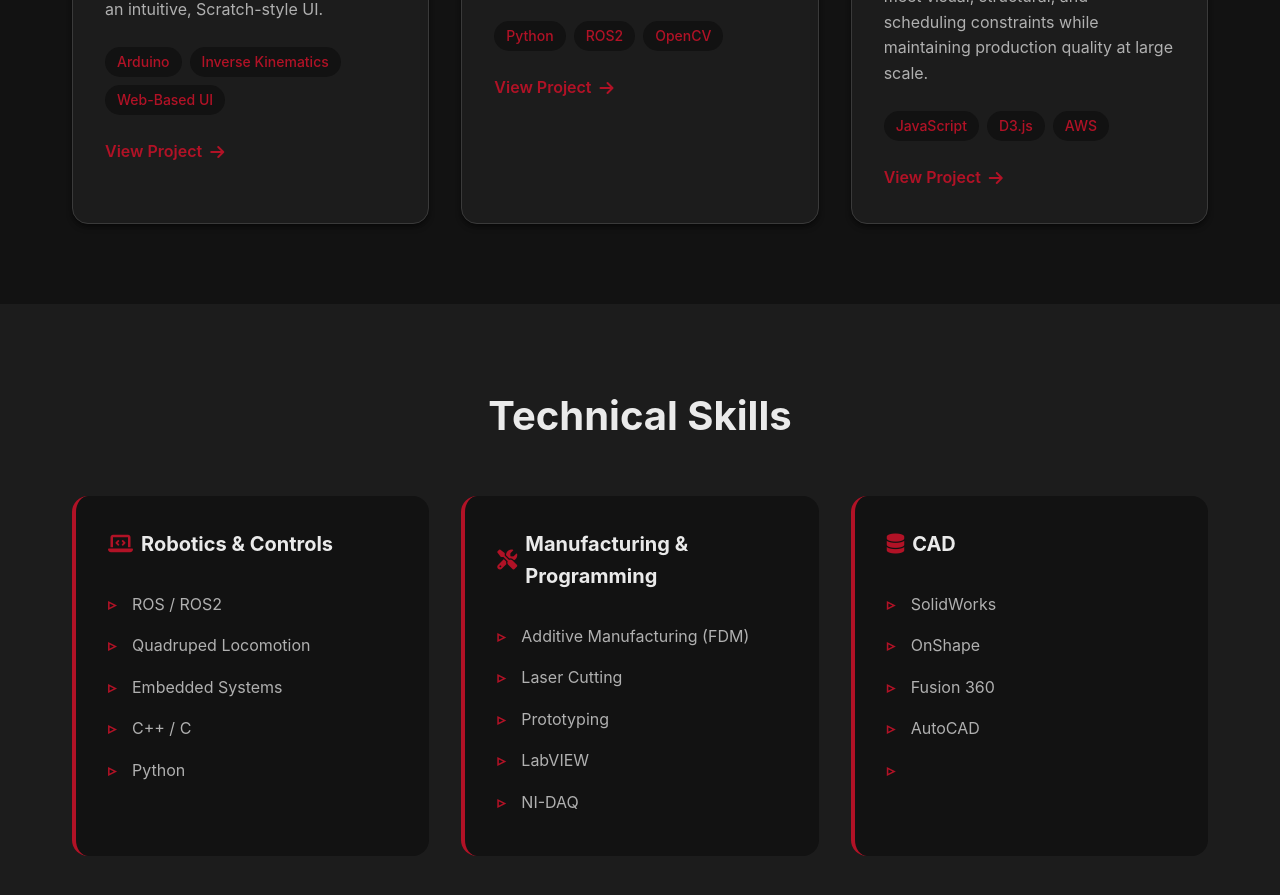
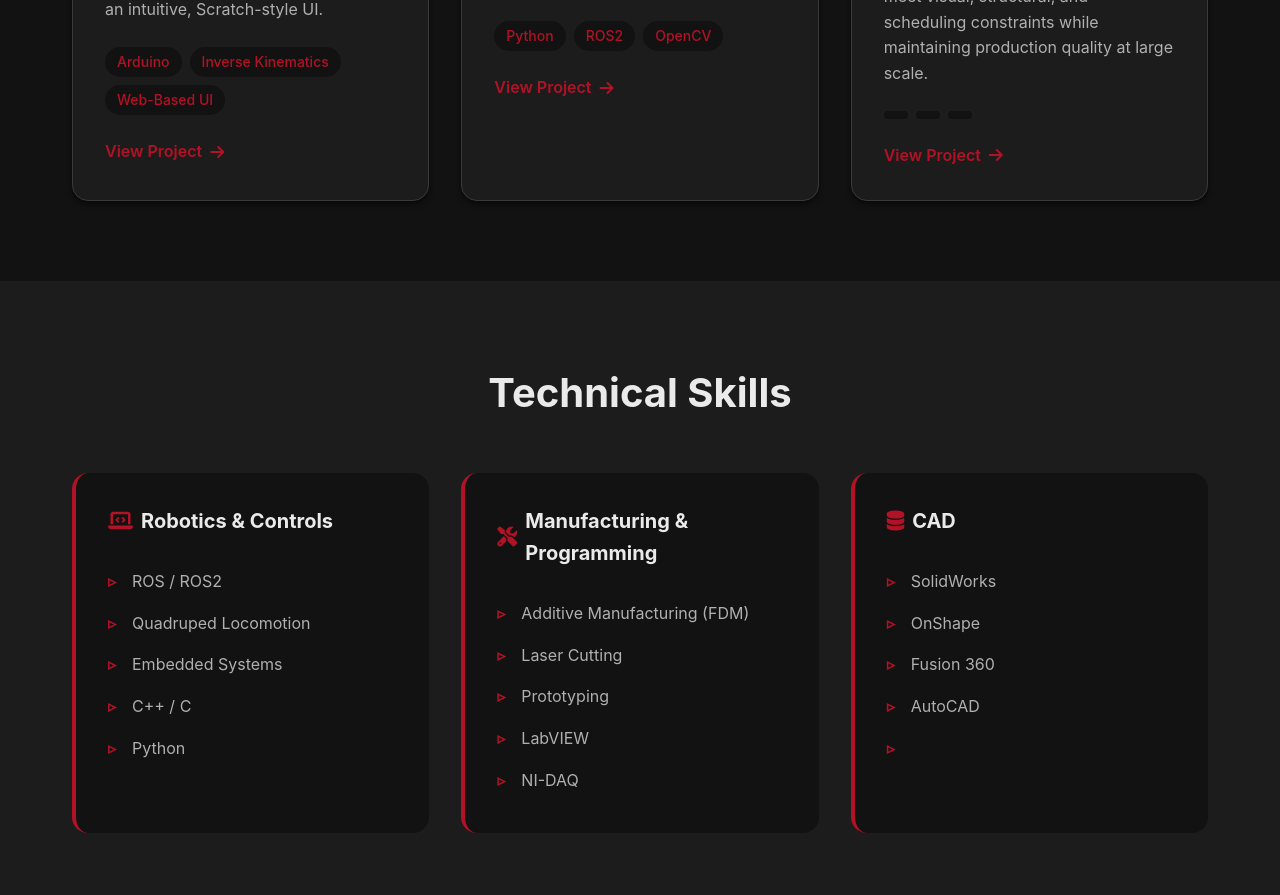
Before and after one commit to Chrispullen2001/chrispullen2001.github.io, a plain HTML site: page index.html in a window 1280 px wide. Shown: the part 1844-2739 px from the top of the page. Drawn offline with Linux system fonts and the light colour scheme.

Commit message:
Remove tech tags from project details
Removed technology tags from the project section.

```diff
--- a/index.html
+++ b/index.html
@@ -102,9 +102,9 @@
                     <p>Designed and delivered a mascot-scale 3D-printed chain and pendant for a commercial client under an accelerated sub-one-week deadline.
                         The project required rapid CAD iteration, print strategy optimization, and coordinated post-processing to meet visual, structural, and scheduling constraints while maintaining production quality at large scale.</p>
                     <div class="project-tech">
-                        <span class="tech-tag">JavaScript</span>
-                        <span class="tech-tag">D3.js</span>
-                        <span class="tech-tag">AWS</span>
+                        <span class="tech-tag"></span>
+                        <span class="tech-tag"></span>
+                        <span class="tech-tag"></span>
                     </div>
                     <a href="#" class="project-link">View Project <i class="fas fa-arrow-right"></i></a>
                 </div>
```
